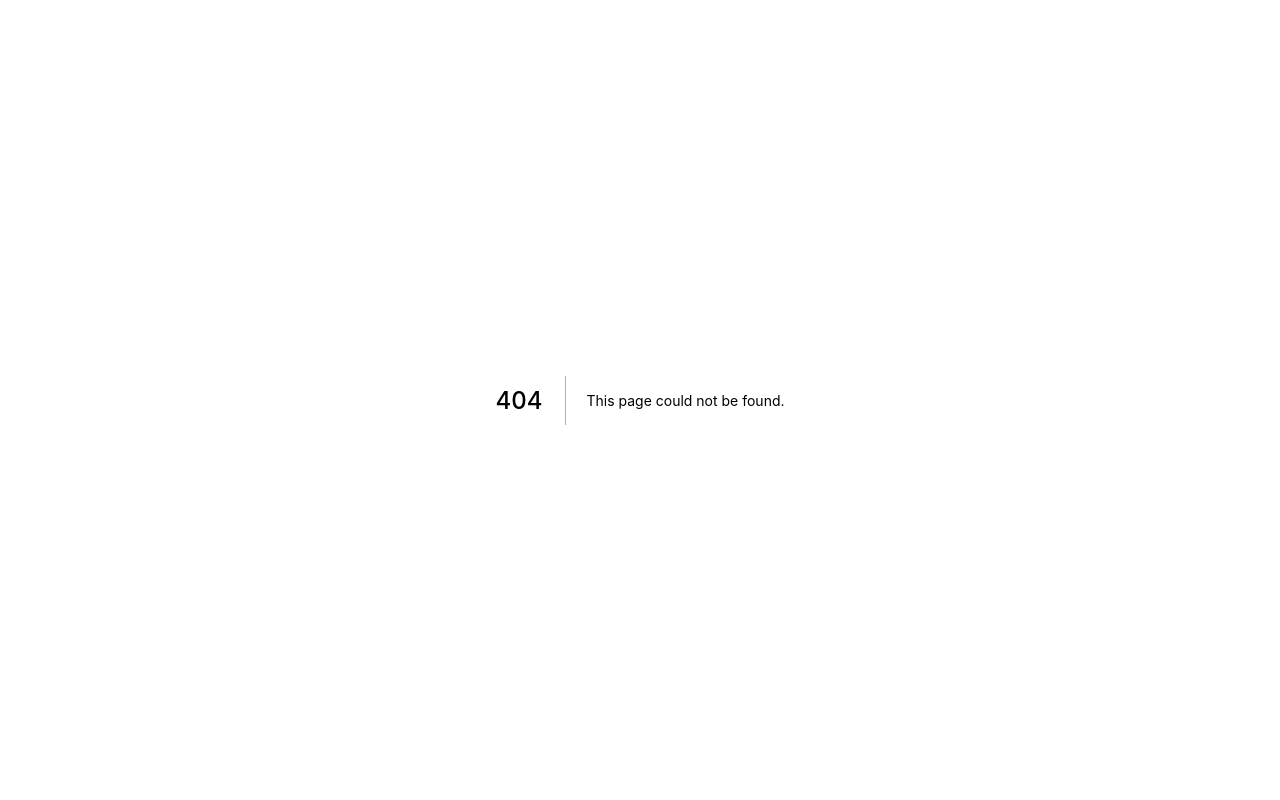
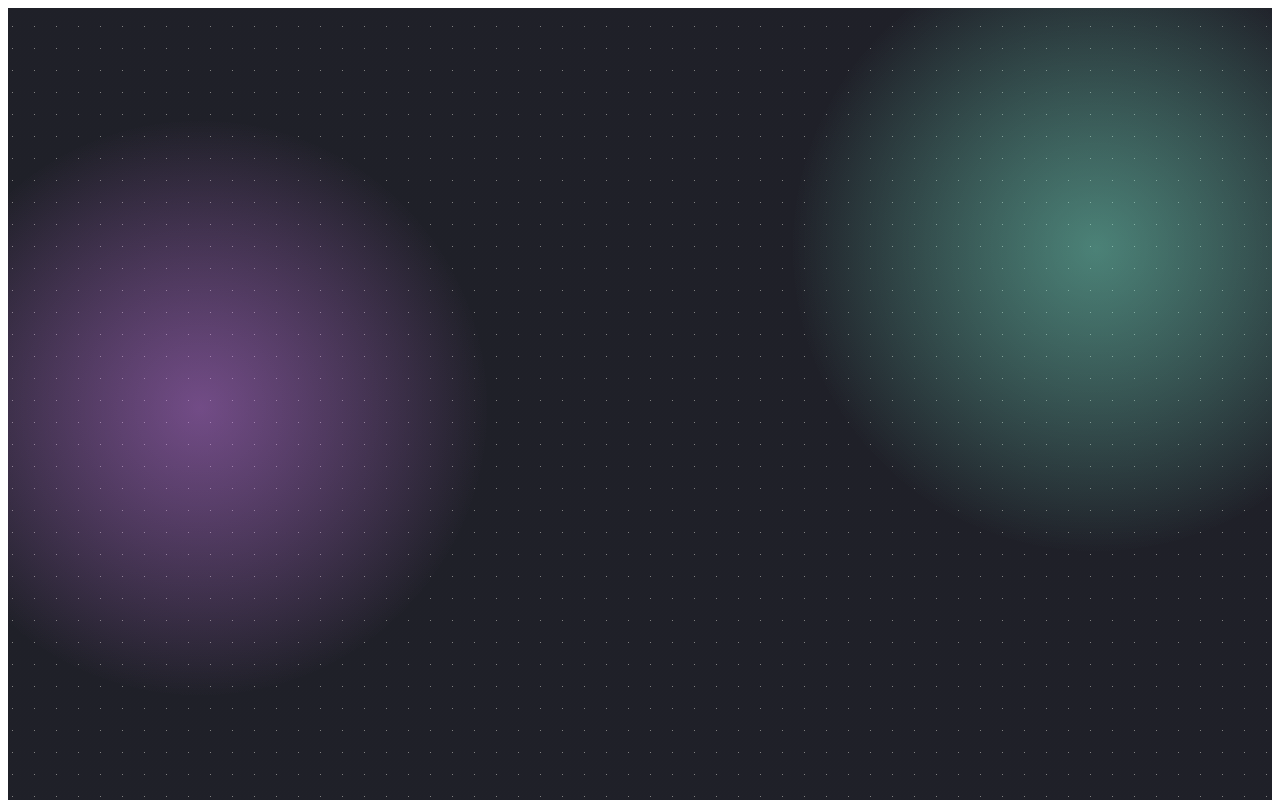
Before and after one commit to itishprasad30/guestbook-comment, a Next.js app: page /components/layout in a window 1280 px wide. Before the commit this address had no page. Shown: the top 800 px of the page. Built offline with nearby package versions, Linux system fonts and the light colour scheme.

Commit message:
bg dot added

```diff
--- /dev/null
+++ b/next.config.js
@@ -0,0 +1,7 @@
+const path = require("path");
+
+module.exports = {
+  sassOptions: {
+    includePaths: [path.join(__dirname, "styles")],
+  },
+};
--- a/package.json
+++ b/package.json
@@ -8,6 +8,7 @@
   },
   "dependencies": {
     "@rumess/react-flip-countdown": "^1.2.3",
+    "@stitches/react": "^1.2.8",
     "classnames": "2.3.1",
     "date-fns": "2.23.0",
     "faunadb": "4.3.0",
@@ -26,6 +27,7 @@
     "autoprefixer": "^10.4.7",
     "postcss": "^8.4.14",
     "prettier": "2.3.2",
+    "sass": "^1.52.1",
     "stream-to-promise": "3.0.0",
     "tailwindcss": "^3.0.24"
   }
--- a/pages/_app.js
+++ b/pages/_app.js
@@ -1,13 +1,15 @@
 import { ThemeProvider } from "next-themes";
 import { SessionProvider } from "next-auth/react";
-
+import Layout from "./components/layout";
 function MyApp({ Component, pageProps: { session, ...pageProps } }) {
   return (
-    <SessionProvider session={session}>
-      <ThemeProvider>
-        <Component {...pageProps} />
-      </ThemeProvider>
-    </SessionProvider>
+    <Layout>
+      <SessionProvider session={session}>
+        <ThemeProvider>
+          <Component {...pageProps} />
+        </ThemeProvider>
+      </SessionProvider>
+    </Layout>
   );
 }
 
--- /dev/null
+++ b/pages/components/layout.js
@@ -0,0 +1,92 @@
+import { styled, globalCss } from "../../stitches.config";
+import React from "react";
+const globalStyles = globalCss({
+  ":root": {
+    "--bg-blue": "#84ffdc",
+    "--bg-purple": "#dc84ff",
+    "--bg-gray": "	#A0A0A0",
+    "--background-light": "hsl(0, 0%, 100%)",
+    "--background-dark": "hsl(233, 13%, 14%)",
+    "--gradient-1": "rgba(132, 255, 220, 0.25)",
+    "--gradient-2": "rgba(220, 132, 255, 0.25)",
+    "--shadow-elevation-low":
+      "0.3px 0.5px 0.7px hsl(var(--color-shadow) / 0.34),\n      0.4px 0.8px 1px -1.2px hsl(var(--color-shadow) / 0.34),\n      1px 2px 2.5px -2.5px hsl(var(--color-shadow) / 0.34)",
+    "--shadow-elevation-medium":
+      "0.3px 0.5px 0.7px hsl(var(--color-shadow) / 0.36),\n      0.8px 1.6px 2px -0.8px hsl(var(--color-shadow) / 0.36),\n      2.1px 4.1px 5.2px -1.7px hsl(var(--color-shadow) / 0.36),\n      5px 10px 12.6px -2.5px hsl(var(--color-shadow) / 0.36)",
+    "--shadow-elevation-high":
+      "0.3px 0.5px 0.7px hsl(var(--color-shadow) / 0.34),\n      1.5px 2.9px 3.7px -0.4px hsl(var(--color-shadow) / 0.34),\n      2.7px 5.4px 6.8px -0.7px hsl(var(--color-shadow) / 0.34),\n      4.5px 8.9px 11.2px -1.1px hsl(var(--color-shadow) / 0.34),\n      7.1px 14.3px 18px -1.4px hsl(var(--color-shadow) / 0.34),\n      11.2px 22.3px 28.1px -1.8px hsl(var(--color-shadow) / 0.34),\n      17px 33.9px 42.7px -2.1px hsl(var(--color-shadow) / 0.34),\n      25px 50px 62.9px -2.5px hsl(var(--color-shadow) / 0.34)",
+  },
+
+  "*": {
+    boxSizing: "border-box",
+    fontFamily: "'Raleway', sans-serif",
+  },
+
+  html: {
+    scrollBehavior: "smooth",
+    maxWidth: "100vw",
+    height: "200vh",
+  },
+
+  body: {
+    maxWidth: "100vw",
+    height: "200vh",
+    overflowX: "hidden",
+    position: "relative",
+  },
+
+  "#__next": {
+    height: "200vh",
+  },
+});
+
+const BackgroundDots = styled("div", {
+  inset: "0",
+  position: "absolute",
+  zIndex: -2,
+  "--dot-size": "1px",
+  "--dot-space": "22px",
+  " --color-background": "hsl(233, 13%, 14%)",
+  " --color-gray500": "hsl(0, 0%, 50%)",
+  background: `
+    linear-gradient(
+      90deg,
+      var(--color-background) calc(var(--dot-space) - var(--dot-size)),
+      transparent 1%
+    )
+    center,
+    linear-gradient(
+      var(--color-background) calc(var(--dot-space) - var(--dot-size)),
+      transparent 1%
+    )
+    center,
+    var(--color-gray500)`,
+  backgroundSize: "var(--dot-space) var(--dot-space)",
+});
+const BackgroundGradients = styled("div", {
+  inset: "0",
+  position: "absolute",
+  zIndex: -1,
+  background: `
+    radial-gradient(
+      circle at 15% 50%,
+      var(--gradient-2),
+      transparent 25%
+    ),
+    radial-gradient(circle at 85% 30%, var(--gradient-1), transparent 25%)`,
+  backgroundSize: "100vw 100vh",
+  backgroundRepeat: "no-repeat",
+});
+
+const layout = ({ children }) => {
+  globalStyles();
+  return (
+    <div>
+      <BackgroundDots />
+      <BackgroundGradients />
+      {children}
+    </div>
+  );
+};
+
+export default layout;
--- /dev/null
+++ b/stitches.config.js
@@ -0,0 +1,56 @@
+import { createStitches } from "@stitches/react";
+
+export const {
+  styled,
+  css,
+  globalCss,
+  keyframes,
+  getCssText,
+  theme,
+  createTheme,
+  config,
+} = createStitches({
+  theme: {
+    colors: {
+      "text-light": "hsl(0, 0%, 10%)",
+      "text-dark": "hsl(0, 0%, 100%)",
+      "background-light": "hsl(0, 0%, 100%)",
+      "background-dark": "hsl(233, 13%, 14%)",
+      "primary-light": "hsl(43, 100%, 76%)",
+      "primary-dark": "hsl(43, 100%, 76%)",
+      // Grays, scaling from least-noticeable to most-noticeable
+      "gray300-light": "hsl(0, 0%, 70%)",
+      "gray300-dark": "hsl(0, 0%, 30%)",
+      "gray500-light": "hsl(0, 0%, 50%)",
+      "gray500-dark": "hsl(0, 0%, 50%)",
+      "gray700-light": "hsl(0, 0%, 30%)",
+      "gray700-dark": "hsl(0, 0%, 70%)",
+      // Greens, scaling from least-noticeable to most-noticeable
+      "green300-light": "hsl(71, 55%, 70%)",
+      "green300-dark": "hsl(71, 55%, 30%)",
+      "green500-light": "hsl(71, 55%, 50%)",
+      "green500-dark": "hsl(71, 55%, 50%)",
+      "green700-light": "hsl(71, 55%, 30%)",
+      "green700-dark": "hsl(71, 55%, 70%)",
+      "shadow-light": "0 0% 63%",
+      "shadow-dark": "0 0% 0%",
+    },
+  },
+  media: {
+    mobileSmall: "(min-width: 320px)",
+    mobileLarge: "(min-width: 460px)",
+    tabletSmall: "(min-width: 640px)",
+    tabletLarge: "(min-width: 768px)",
+    laptopSmall: "(min-width: 960px)",
+    laptopLarge: "(min-width: 1200px)",
+    desktopSmall: "(min-width: 1440px)",
+    desktopLarge: "(min-width: 1920px)",
+    desktopXLarge: "(min-width: 2560px)",
+  },
+  utils: {
+    marginX: (value) => ({ marginLeft: value, marginRight: value }),
+    marginY: (value) => ({ marginTop: value, marginBottom: value }),
+    paddingX: (value) => ({ paddingLeft: value, paddingRight: value }),
+    paddingY: (value) => ({ paddingTop: value, paddingBottom: value }),
+  },
+});
```
Also changed, not shown: pages/login.js (+5 -27 lines), 1 other file (tests, documents, lock files or other folders).
